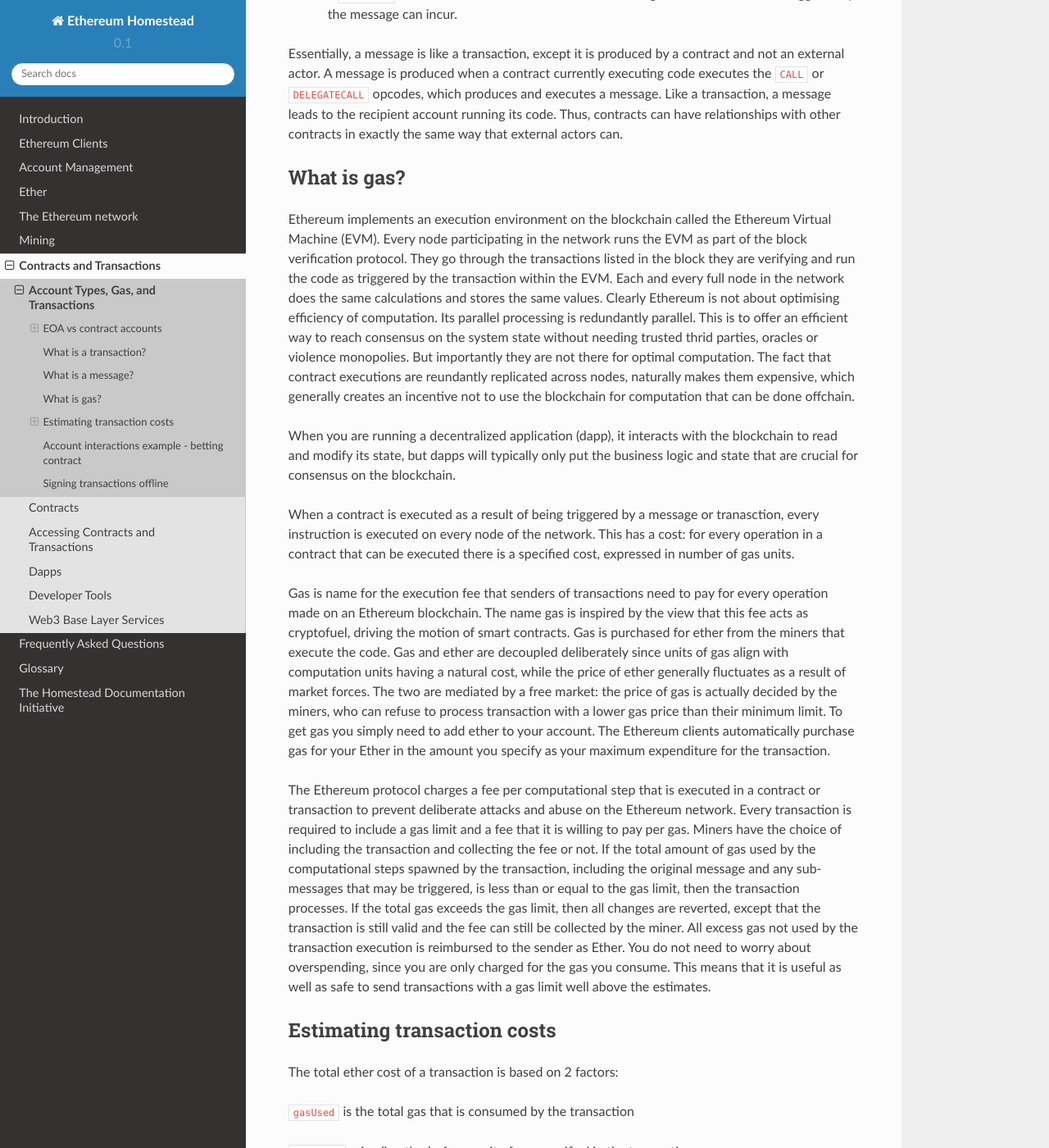
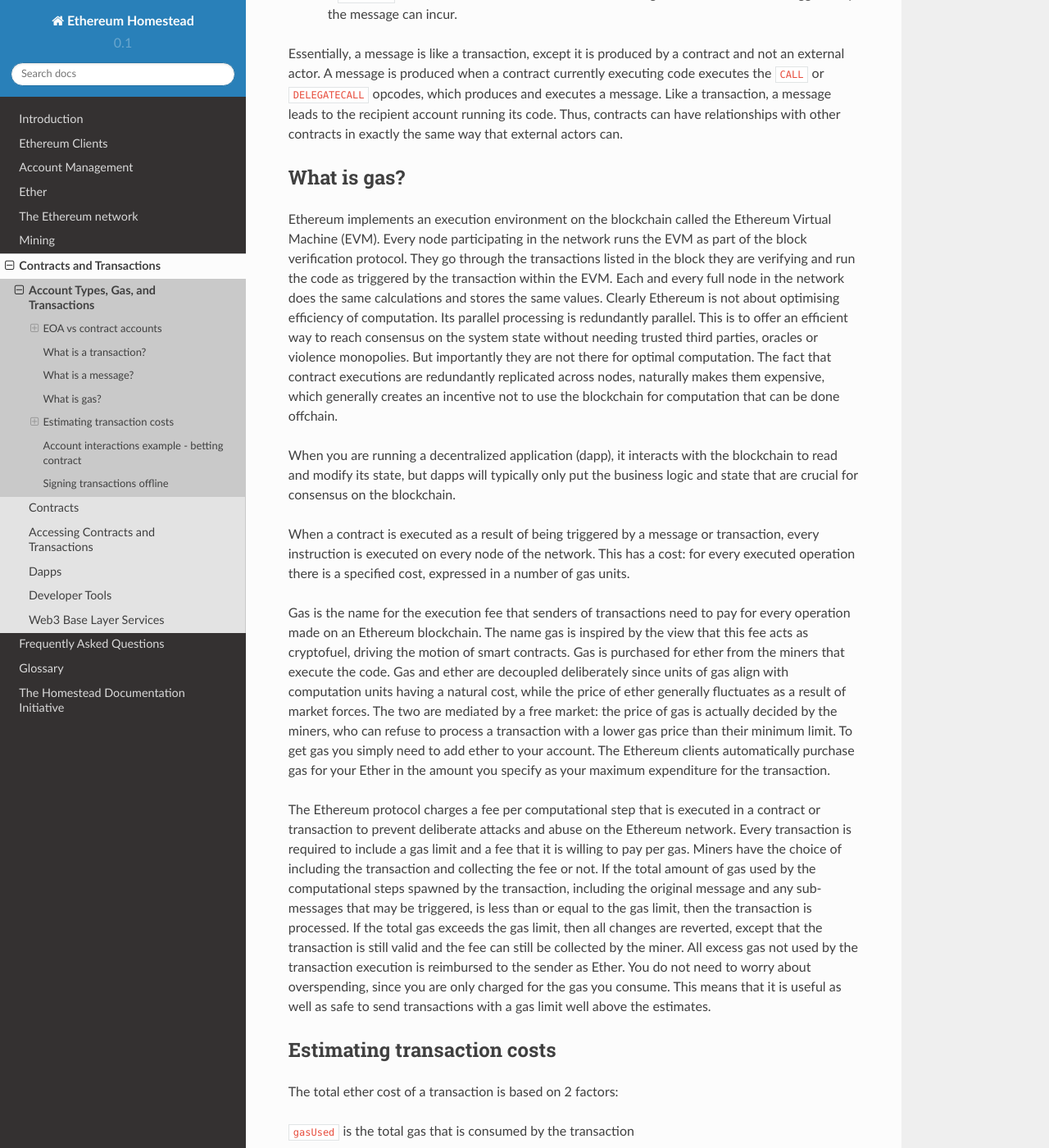
Before and after one commit to ethereum/homestead-guide, a Sphinx documentation site: the page built from source/contracts-and-transactions/account-types-gas-and-transactions.rst, in a window 1280 px wide and 1400 px high, scrolled down 2037 px. Shown: the whole window at 82% size. Built offline with Sphinx 7.4.7 and the Read the Docs theme 2.0.0, drawn with Linux system fonts in a browser that asks for light colours; some of the changed text lies outside the part shown.

Commit message:
spelling fixes

```diff
--- a/source/contracts-and-transactions/account-types-gas-and-transactions.rst
+++ b/source/contracts-and-transactions/account-types-gas-and-transactions.rst
@@ -77,15 +77,15 @@
 What is gas?
 ================================================================================
 
-Ethereum implements an execution environment on the blockchain called the Ethereum Virtual Machine (EVM). Every node participating in the network runs the EVM as part of the block verification protocol. They go through the transactions listed in the block they are verifying and run the code as triggered by the transaction within the EVM. Each and every full node in the network does the same calculations and stores the same values. Clearly Ethereum is not about optimising efficiency of computation. Its parallel processing is redundantly parallel. This is to offer an efficient way to reach consensus on the system state without needing trusted thrid parties, oracles or violence monopolies. But importantly they are not there for optimal computation. The fact that contract executions are reundantly replicated across nodes, naturally makes them expensive, which generally creates an incentive not to use the blockchain for computation that can be done offchain.
+Ethereum implements an execution environment on the blockchain called the Ethereum Virtual Machine (EVM). Every node participating in the network runs the EVM as part of the block verification protocol. They go through the transactions listed in the block they are verifying and run the code as triggered by the transaction within the EVM. Each and every full node in the network does the same calculations and stores the same values. Clearly Ethereum is not about optimising efficiency of computation. Its parallel processing is redundantly parallel. This is to offer an efficient way to reach consensus on the system state without needing trusted third parties, oracles or violence monopolies. But importantly they are not there for optimal computation. The fact that contract executions are redundantly replicated across nodes, naturally makes them expensive, which generally creates an incentive not to use the blockchain for computation that can be done offchain.
 
 When you are running a decentralized application (dapp), it interacts with the blockchain to read and modify its state, but dapps will typically only put the business logic and state that are crucial for consensus on the blockchain.
 
-When a contract is executed as a result of being triggered by a message or tranasction, every instruction is executed on every node of the network. This has a cost: for every operation in a contract that can be executed there is a specified cost, expressed in number of gas units.
+When a contract is executed as a result of being triggered by a message or transaction, every instruction is executed on every node of the network. This has a cost: for every executed operation there is a specified cost, expressed in a number of gas units.
 
-Gas is name for the execution fee that senders of transactions need to pay for every operation made on an Ethereum blockchain. The name gas is inspired by the view that this fee acts as cryptofuel, driving the motion of smart contracts. Gas is purchased for ether from the miners that execute the code. Gas and ether are decoupled deliberately since units of gas align with computation units having a natural cost, while the price of ether generally fluctuates as a result of market forces. The two are mediated by a free market: the price of gas is actually decided by the miners, who can refuse to process transaction with a lower gas price than their minimum limit. To get gas you simply need to add ether to your account. The Ethereum clients automatically purchase gas for your Ether in the amount you specify as your maximum expenditure for the transaction.
+Gas is the name for the execution fee that senders of transactions need to pay for every operation made on an Ethereum blockchain. The name gas is inspired by the view that this fee acts as cryptofuel, driving the motion of smart contracts. Gas is purchased for ether from the miners that execute the code. Gas and ether are decoupled deliberately since units of gas align with computation units having a natural cost, while the price of ether generally fluctuates as a result of market forces. The two are mediated by a free market: the price of gas is actually decided by the miners, who can refuse to process a transaction with a lower gas price than their minimum limit. To get gas you simply need to add ether to your account. The Ethereum clients automatically purchase gas for your Ether in the amount you specify as your maximum expenditure for the transaction.
 
-The Ethereum protocol charges a fee per computational step that is executed in a contract or transaction to prevent deliberate attacks and abuse on the Ethereum network. Every transaction is required to include a gas limit and a fee that it is willing to pay per gas. Miners have the choice of including the transaction and collecting the fee or not. If the total amount of gas used by the computational steps spawned by the transaction, including the original message and any sub-messages that may be triggered, is less than or equal to the gas limit, then the transaction processes. If the total gas exceeds the gas limit, then all changes are reverted, except that the transaction is still valid and the fee can still be collected by the miner. All excess gas not used by the transaction execution is reimbursed to the sender as Ether. You do not need to worry about overspending, since you are only charged for the gas you consume. This means that it is useful as well as safe to send transactions with a gas limit well above the estimates.
+The Ethereum protocol charges a fee per computational step that is executed in a contract or transaction to prevent deliberate attacks and abuse on the Ethereum network. Every transaction is required to include a gas limit and a fee that it is willing to pay per gas. Miners have the choice of including the transaction and collecting the fee or not. If the total amount of gas used by the computational steps spawned by the transaction, including the original message and any sub-messages that may be triggered, is less than or equal to the gas limit, then the transaction is processed. If the total gas exceeds the gas limit, then all changes are reverted, except that the transaction is still valid and the fee can still be collected by the miner. All excess gas not used by the transaction execution is reimbursed to the sender as Ether. You do not need to worry about overspending, since you are only charged for the gas you consume. This means that it is useful as well as safe to send transactions with a gas limit well above the estimates.
 
 Estimating transaction costs
 ================================================================================
```
Also changed, not shown: other parts of source/contracts-and-transactions/account-types-gas-and-transactions.rst (+1 -1 lines).
